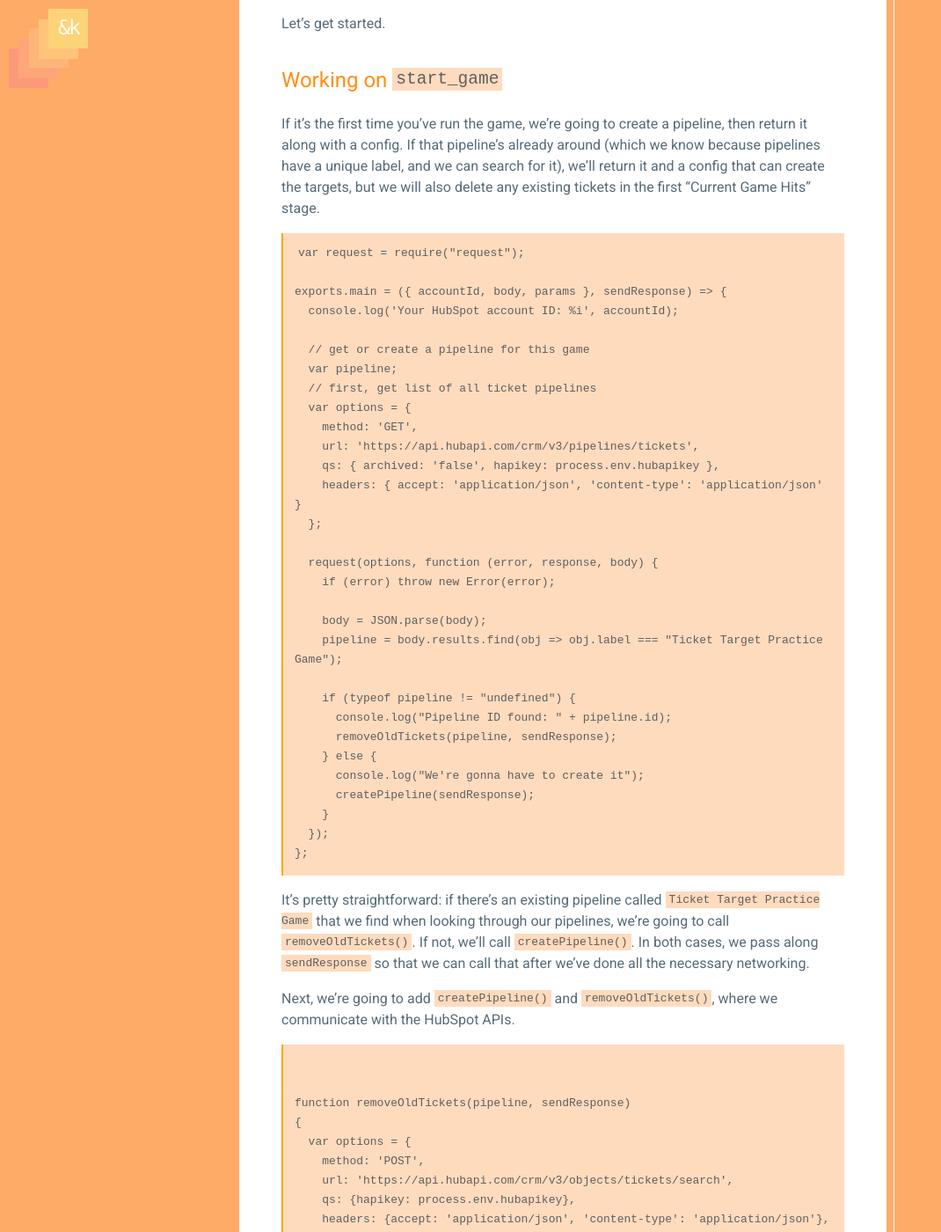
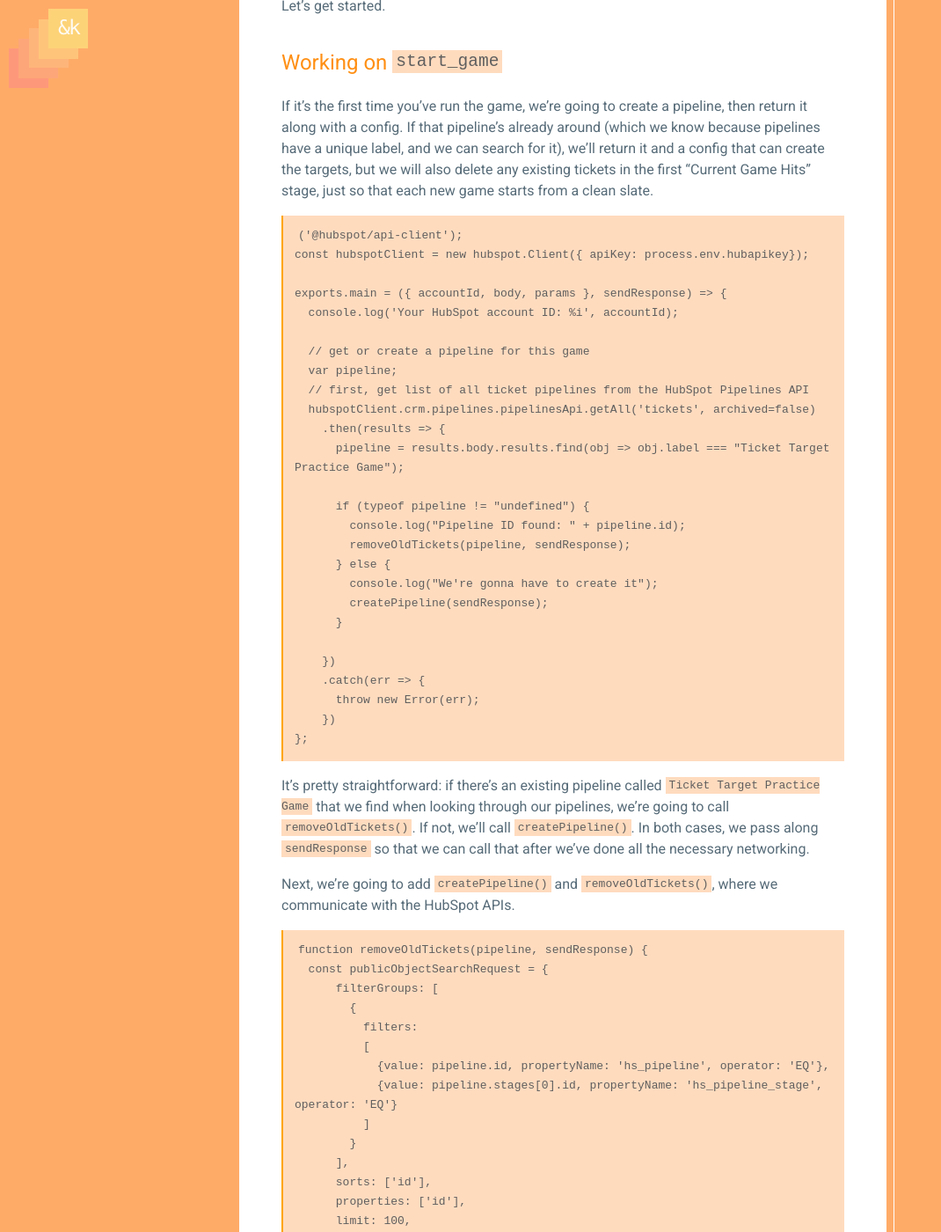
Before and after one commit to andkon/andkon.github.io, a Jekyll site: the page built from _posts/2020-09-11-ticket-target-practice.md, in a window 1280 px wide and 1400 px high, scrolled down 12412 px. Shown: the whole window at 88% size, without its empty margins (0-1070 px from the left). Built offline with Jekyll 4.4.1, drawn with Linux system fonts in a browser that asks for light colours; comment, search, counter and statistics services are not loaded; some of the changed text lies outside the part shown.

Commit message:
Fixed for ticket target practice

````diff
--- a/_posts/2020-09-11-ticket-target-practice.md
+++ b/_posts/2020-09-11-ticket-target-practice.md
@@ -365,27 +365,26 @@
 # The functions
 
 ## Initial setup
-Head back to your terminal and make sure you're in the `ticket-target-practice` folder. We're going to create the two functions here, using the HubSpot CLI.
+Head back to your terminal and make sure you're in the `ticket-target-practice` folder. We're going to create the two functions here, using the `hs create function` from the HubSpot CLI.
 ```
-hs create function start-game
-? Name of the folder where your function will be created start-game
-? Name of the JavaScript file for your function start.js
-? Select the HTTP method for the endpoint GET
-? Path portion of the URL created for the function start_game
-Created "/Users/konoff/Developer/hubspot/2-tickets/hubspot-components/start-game/start-game.functions"
-Created "/Users/konoff/Developer/hubspot/2-tickets/hubspot-components/start-game/start-game.functions/start.js"
-Created "/Users/konoff/Developer/hubspot/2-tickets/hubspot-components/start-game/start-game.functions/serverless.json"
-[SUCCESS] A function for the endpoint "/_hcms/api/start_game" has been created. Upload "start-game.functions" to try it out
+hs create function
+? Name of the folder where your function will be created: ticket-functions
+? Name of the JavaScript file for your function: start.js
+? Select the HTTP method for the endpoint: GET
+? Path portion of the URL created for the function: start_game
+Created "~/Developer/hubspot/ticket-target-practice/ticket-functions.functions"
+Created "~/Developer/hubspot/ticket-target-practice/ticket-functions.functions/start.js"
+Created "~/Developer/hubspot/ticket-target-practice/ticket-functions.functions/serverless.json"
+[SUCCESS] A function for the endpoint "/_hcms/api/start_game" has been created. Upload "ticket-functions.functions" to try it out
 
-hs create function update-game
-? Name of the folder where your function will be created update-game
-? Name of the JavaScript file for your function update.js
-? Select the HTTP method for the endpoint POST
-? Path portion of the URL created for the function update_game
-Created "/Users/konoff/Developer/hubspot/2-tickets/hubspot-components/update-game/update-game.functions"
-Created "/Users/konoff/Developer/hubspot/2-tickets/hubspot-components/update-game/update-game.functions/update.js"
-Created "/Users/konoff/Developer/hubspot/2-tickets/hubspot-components/update-game/update-game.functions/serverless.json"
-[SUCCESS] A function for the endpoint "/_hcms/api/update_game" has been created. Upload "update-game.functions" to try it out
+hs create function
+? Name of the folder where your function will be created: ticket-functions
+? Name of the JavaScript file for your function: update.js
+? Select the HTTP method for the endpoint: POST
+? Path portion of the URL created for the function: update_game
+The "~/Developer/hubspot/ticket-target-practice/ticket-functions.functions" path already exists
+Created "~/Developer/hubspot/ticket-target-practice/ticket-functions.functions/update.js"
+[SUCCESS] A function for the endpoint "/_hcms/api/update_game" has been created. Upload "ticket-functions.functions" to try it out
 ```
 
 Neat! Now, in each function's `serverless.json` config file, let's add our HubSpot API key. Note: make sure you've added the API key to the CLI already, as we covered in the last tutorial.
@@ -413,38 +412,34 @@
 
 ## Working on `start_game`
 
-If it's the first time you've run the game, we're going to create a pipeline, then return it along with a config. If that pipeline's already around (which we know because pipelines have a unique label, and we can search for it), we'll return it and a config that can create the targets, but we will also delete any existing tickets in the first "Current Game Hits" stage.
+If it's the first time you've run the game, we're going to create a pipeline, then return it along with a config. If that pipeline's already around (which we know because pipelines have a unique label, and we can search for it), we'll return it and a config that can create the targets, but we will also delete any existing tickets in the first "Current Game Hits" stage, just so that each new game starts from a clean slate.
 
 ```
-var request = require("request");
+('@hubspot/api-client');
+const hubspotClient = new hubspot.Client({ apiKey: process.env.hubapikey});
 
 exports.main = ({ accountId, body, params }, sendResponse) => {
   console.log('Your HubSpot account ID: %i', accountId);
 
   // get or create a pipeline for this game
   var pipeline;
-  // first, get list of all ticket pipelines
-  var options = {
-    method: 'GET',
-    url: 'https://api.hubapi.com/crm/v3/pipelines/tickets',
-    qs: { archived: 'false', hapikey: process.env.hubapikey },
-    headers: { accept: 'application/json', 'content-type': 'application/json' }
-  };
+  // first, get list of all ticket pipelines from the HubSpot Pipelines API
+  hubspotClient.crm.pipelines.pipelinesApi.getAll('tickets', archived=false)
+    .then(results => {
+      pipeline = results.body.results.find(obj => obj.label === "Ticket Target Practice Game");
 
-  request(options, function (error, response, body) {
-    if (error) throw new Error(error);
+      if (typeof pipeline != "undefined") {
+        console.log("Pipeline ID found: " + pipeline.id);
+        removeOldTickets(pipeline, sendResponse);
+      } else {
+        console.log("We're gonna have to create it");
+        createPipeline(sendResponse);
+      }
 
-    body = JSON.parse(body);
-    pipeline = body.results.find(obj => obj.label === "Ticket Target Practice Game");
-
-    if (typeof pipeline != "undefined") {
-      console.log("Pipeline ID found: " + pipeline.id);
-      removeOldTickets(pipeline, sendResponse);
-    } else {
-      console.log("We're gonna have to create it");
-      createPipeline(sendResponse);
-    }
-  });
+    })
+    .catch(err => {
+      throw new Error(err);
+    })
 };
 ```
 It's pretty straightforward: if there's an existing pipeline called `Ticket Target Practice Game` that we find when looking through our pipelines, we're going to call `removeOldTickets()`. If not, we'll call `createPipeline()`. In both cases, we pass along `sendResponse` so that we can call that after we've done all the necessary networking.
@@ -452,16 +447,8 @@
 Next, we're going to add `createPipeline()` and `removeOldTickets()`, where we communicate with the HubSpot APIs.
 
 ```
-
-
-function removeOldTickets(pipeline, sendResponse)
-{
-  var options = {
-    method: 'POST',
-    url: 'https://api.hubapi.com/crm/v3/objects/tickets/search',
-    qs: {hapikey: process.env.hubapikey},
-    headers: {accept: 'application/json', 'content-type': 'application/json'},
-    body: {
+function removeOldTickets(pipeline, sendResponse) {
+  const publicObjectSearchRequest = {
       filterGroups: [
         {
           filters:
@@ -474,69 +461,59 @@
       sorts: ['id'],
       properties: ['id'],
       limit: 100,
-    },
-    json: true
   };
 
-  request(options, function (error, response, body) {
-    if (error) throw new Error(error);
+  hubspotClient.crm.tickets.searchApi.doSearch(publicObjectSearchRequest)
+    .then(results => {
+      var ids = [];
 
-    console.log(body);
+      results.body.results.forEach((item, i) => {
+        ids.push({id: item.id});
+      });
 
-    var ids = [];
+      // now we archive the old tickets using the above ids
 
-    body.results.forEach((item, i) => {
-      ids.push({id: item.id});
-    });
-
-
-    var options = {
-      method: 'POST',
-      url: 'https://api.hubapi.com/crm/v3/objects/tickets/batch/archive',
-      qs: {hapikey: process.env.hubapikey},
-      headers: {accept: 'application/json', 'content-type': 'application/json'},
-      body: {inputs: ids},
-      json: true
-    };
-
-    request(options, function (error, response, body) {
-      if (error) throw new Error(error);
-      console.log(body);
-
-      sendFinalResponse(pipeline, sendResponse);
-    });
-
-  });
+      const batchInputSimplePublicObjectId = {
+        inputs: ids
+      }
+      hubspotClient.crm.tickets.batchApi.archive(batchInputSimplePublicObjectId)
+        .then(results => {
+          // return final response
+          sendFinalResponse(pipeline, sendResponse);
+        })
+        .catch(err => {
+          throw new Error(err);
+        })
+    })
+    .catch(err => {
+      throw new Error(err);
+    })
 }
 
 function createPipeline(sendResponse) {
-  var options = {
-    method: 'POST',
-    url: 'https://api.hubapi.com/crm/v3/pipelines/tickets',
-    qs: {hapikey: process.env.hubapikey},
-    headers: {accept: 'application/json', 'content-type': 'application/json'},
-    body: {
-      displayOrder: 0,
-      stages: [
-        {label: 'Current Game Hits', displayOrder: 0, metadata: {ticketState: 'OPEN'}},
-        {label: 'High Scores', displayOrder: 1, metadata: {ticketState: 'CLOSED'}}
-      ],
-      label: "Ticket Target Practice Game"
-    },
-    json: true
-  };
+  const pipelineInput = {
+    displayOrder: 0,
+    stages: [
+      {label: 'Current Game Hits', displayOrder: 0, metadata: {ticketState: 'OPEN'}},
+      {label: 'High Scores', displayOrder: 1, metadata: {ticketState: 'CLOSED'}}
+    ],
+    label: "Ticket Target Practice Game"
+  }
 
-  pipeline = request(options, function (error, response, body) {
-    if (error) throw new Error(error);
-
-    console.log(body);
-    sendFinalResponse(body, sendResponse);
-  });
+  hubspotClient.crm.pipelines.pipelinesApi.create("tickets", pipelineInput)
+    .then(result => {
+      console.log(result.body);
+      sendFinalResponse(result.body, sendResponse);
+    })
+    .catch(err => {
+      throw new Error(err);
+    })
 }
 ```
-In `removeOldTickets()`, we craft a request to the `/tickets/search` endpoint that looks for tickets in our game-specific pipeline, in the first `Current Game Hits` stage, with a very optimistic `limit` of 100 items. Then, we pass those IDs to `/tickets/batch/archive` to delete them. Finally, we call `sendFinalResponse()` with the pipeline and the `sendResponse` callback.
 
-In `createPipeline()`, we actually create the pipeline we've heard so much about. It's pretty easy: we pass in stages, with their own order and label and `ticketState`, and we give the pipeline its own unique label. With the response, we pass our brand new pipeline object to `sendFinalResponse()` as well.
+In `removeOldTickets()`, we craft a request to the ticket API's `tickets.searchApi.doSearch` endpoint that looks for tickets in our game-specific pipeline, in the first `Current Game Hits` stage, with a very optimistic `limit` of 100 items. Then, we pass those IDs to the `tickets.batchApi.archive` endpoint to delete them. Finally, we call `sendFinalResponse()` with the pipeline and the `sendResponse` callback.
+
+In `createPipeline()`, we actually create the pipeline we've heard so much about. It's pretty easy: we pass in stages, with their own order and label and `ticketState`, and we give the pipeline its own unique label. Then we send that to the `pipelines.pipelinesApi.create` endpoint. With the response, we pass our brand new pipeline object to `sendFinalResponse()` as well.
 
 Now for the final piece: the `sendFinalResponse()` function, where we make use of `sendResponse()`:
 ```
@@ -555,6 +532,7 @@
   });
 }
 ```
+
 Here, we craft the `config` object that'll allow the game to create the targets using `targets.createMultiple()`. We also pass along the pipeline object, so that we don't have to search for it every time we want to update the game state in the future.
 
 With that final piece, you should be able to load the game and play the first level. Your browser console should look something like this:
@@ -566,7 +544,8 @@
 
 At the top of `update-game.functions/update.js`, let's add this:
 ```
-var request = require("request");
+const hubspot = require('@hubspot/api-client');
+const hubspotClient = new hubspot.Client({ apiKey: process.env.hubapikey});
 
 exports.main = ({ accountId, body, params }, sendResponse) => {
   var pipeline = body.pipeline;
@@ -613,102 +592,100 @@
 ```
 function createTicket(score, level, config, pipeline, sendResponse) {
   // create tickets for the level's score
-  var options = {
-    method: 'POST',
-    url: 'https://api.hubapi.com/crm/v3/objects/tickets',
-    qs: {hapikey: process.env.hubapikey},
-    headers: {accept: 'application/json', 'content-type': 'application/json'},
-    body: {
-      properties: {
-        hs_pipeline: pipeline.id, hs_pipeline_stage: pipeline.stages[0].id, subject: score
-      }
-    },
-    json: true
-  };
+  const simplePublicObjectInput = {
+    properties: {
+      hs_pipeline: pipeline.id,
+      hs_pipeline_stage: pipeline.stages[0].id,
+      subject: score
+    }
+  }
 
-  request(options, function (error, response, body) {
-    if (error) throw new Error(error);
-    sendResponse({
-      statusCode: 200,
-      body: {
-        message: 'Level ' + level,
-        level: level,
-        config: config,
-        game_over: false
-      },
+  hubspotClient.crm.tickets.basicApi.create(simplePublicObjectInput)
+    .then(result => {
+      console.log(result.body);
+
+      // looks good, now send new level
+      sendResponse({
+        statusCode: 200,
+        body: {
+          message: 'Level ' + level,
+          level: level,
+          config: config,
+          game_over: false
+        },
+      });
+    })
+    .catch(err => {
+      throw new Error(err);
     });
-  });
 }
+
 ```
 
-`createTicket()` is pretty straightforward! We make a call to `/objects/tickets`, and pass along the pipeline and stage details, as well as the score for the level. In handling the response, we call `sendResponse()` and send back the new level, config, and a message too.
+`createTicket()` is pretty straightforward! We craft an object to send to the `tickets.basicApi.create` endpoint, which includes the pipeline and stage details, as well as the score for the level. In handling the response, we call `sendResponse()` and send back the new level, config, and a message to the client.
 
 ```
 function createHighScoreTicket(name, pipeline, sendResponse)
 {
-  // first, search for the tickets for each level's score
-  var options = {
-    method: 'POST',
-    url: 'https://api.hubapi.com/crm/v3/objects/tickets/search',
-    qs: {hapikey: 'acac84e6-fb76-456f-9b35-668e8c77000c'},
-    headers: {accept: 'application/json', 'content-type': 'application/json'},
-    body: {
-      filterGroups: [
-        {
-          filters:
-          [
-            {value: pipeline.id, propertyName: 'hs_pipeline', operator: 'EQ'},
-            {value: pipeline.stages[0].id, propertyName: 'hs_pipeline_stage', operator: 'EQ'}
-          ]
-        }
-      ],
-      sorts: ['id'],
-      properties: ['id', 'subject', 'time_to_close'],
-      limit: 100,
-    },
-    json: true
+  // first, search for the tickets which we'll sum up
+  const publicObjectSearchRequest = {
+    filterGroups: [
+      {
+        filters:
+        [
+          {value: pipeline.id, propertyName: 'hs_pipeline', operator: 'EQ'},
+          {value: pipeline.stages[0].id, propertyName: 'hs_pipeline_stage', operator: 'EQ'}
+        ]
+      }
+    ],
+    sorts: ['id'],
+    properties: ['id', 'subject', 'time_to_close'],
+    limit: 100,
   };
 
-  request(options, function (error, response, body) {
-    if (error) throw new Error(error);
-    console.log(body);
+  hubspotClient.crm.tickets.searchApi.doSearch(publicObjectSearchRequest)
+    .then(results => {
+      // sum up their scores
+      var score = results.body.results.reduce((a,b) => a + parseInt(b.properties.subject), 0);
+      console.log("Score is: " + score);
+      // create a new ticket in the second stage of the pipeline
+      const simplePublicObjectInput = {
+        properties: {
+          hs_pipeline: pipeline.id,
+          hs_pipeline_stage: pipeline.stages[1].id,
+          subject: JSON.stringify({ name: name, score: score })
+        }
+      }
 
-    // sum up their scores
-    var score = body.results.reduce((a,b) => a + parseInt(b.properties.subject), 0);
-    console.log("High Score is: " + score);
-    // create a high score ticket in the second stage of the pipeline
-    var options = {
-      method: 'POST',
-      url: 'https://api.hubapi.com/crm/v3/objects/tickets',
-      qs: {hapikey: process.env.hubapikey},
-      headers: {accept: 'application/json', 'content-type': 'application/json'},
-      body: {
-        properties: {
-          hs_pipeline: pipeline.id, hs_pipeline_stage: pipeline.stages[1].id, subject: JSON.stringify({ name: name, score: score })
-        }
-      },
-      json: true
-    };
+      hubspotClient.crm.tickets.basicApi.create(simplePublicObjectInput)
+        .then(result => {
+          console.log(result.body);
 
-    request(options, function (error, response, body) {
-      if (error) throw new Error(error);
+          const subjectObject = JSON.parse(result.body.properties.subject);
+          // return the score and call it game over
+          sendResponse({
+            statusCode: 200,
+            body: {
+              message: 'Game Over',
+              game_over: true,
+              score: subjectObject.score
+            }
+          });
 
-      var subjectObject = JSON.parse(body.properties.subject);
-
-      // return the score
-      sendResponse({
-        statusCode: 200,
-        body: {
-          message: 'Game Over',
-          game_over: true,
-          score: subjectObject.score
-        }
-      });
+        })
+        .catch(err => {
+          throw new Error(err);
+        });
+    })
+    .catch(err => {
+      throw new Error(err);
     });
-  });
 }
 ```
-Here, we have to do a little more heavy lifting. First, we search for all of the tickets that tracked the scores in individual levels, which are all in the first stage of the pipeline. Then we sum them up, and create a new ticket, where we put the stringified JSON of the score and the user's name as the ticket's `subject` - which will come in handy in our next tutorial when we want to display the high scores. Finally, we send a response where we inform the user that it truly is game over, and show them their high score.
+
+In `createHighScoreTicket()`, we have to do a little more heavy lifting. First, we use `tickets.searchApi.doSearch` to search for all of the tickets that tracked the scores in individual levels, which are all in the first stage of the pipeline.
+
+Then we sum the scores up from all those tickets that represent the individual levels, and create a new ticket using `tickets.basicApi.create` in order to track where we put the stringified JSON of the score and the user's name as the ticket's `subject`. It's a little hacky, but it'll come in handy in our next tutorial when we want to display the high scores. Finally, we send a response where we inform the user that it truly is game over, and show them their high score.
 
 That's it! You should be able to keep playing until you miss all the targets in the level. At that point, you'll see this message:
 ![](/assets/images/gameover.png)
````
